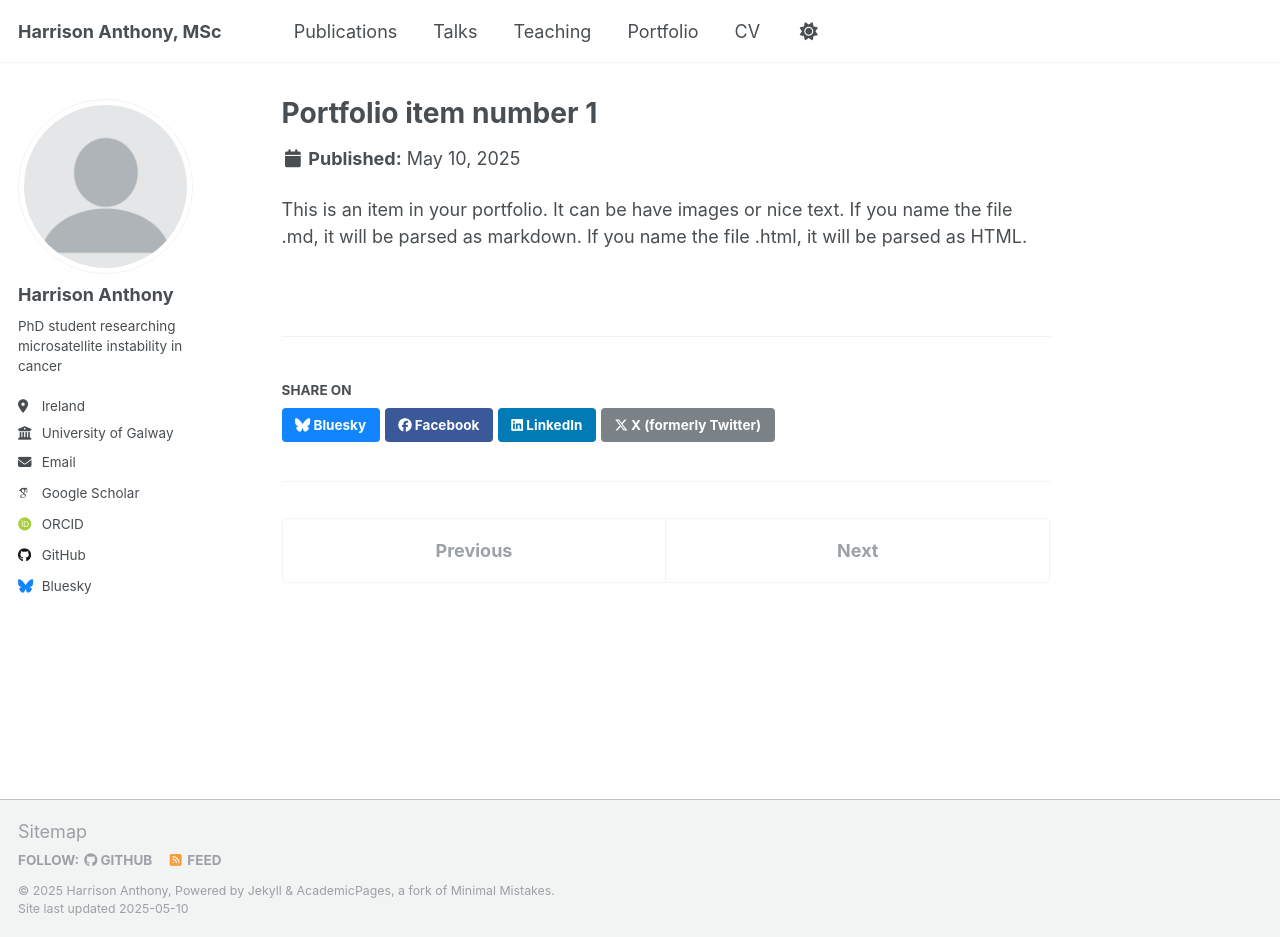
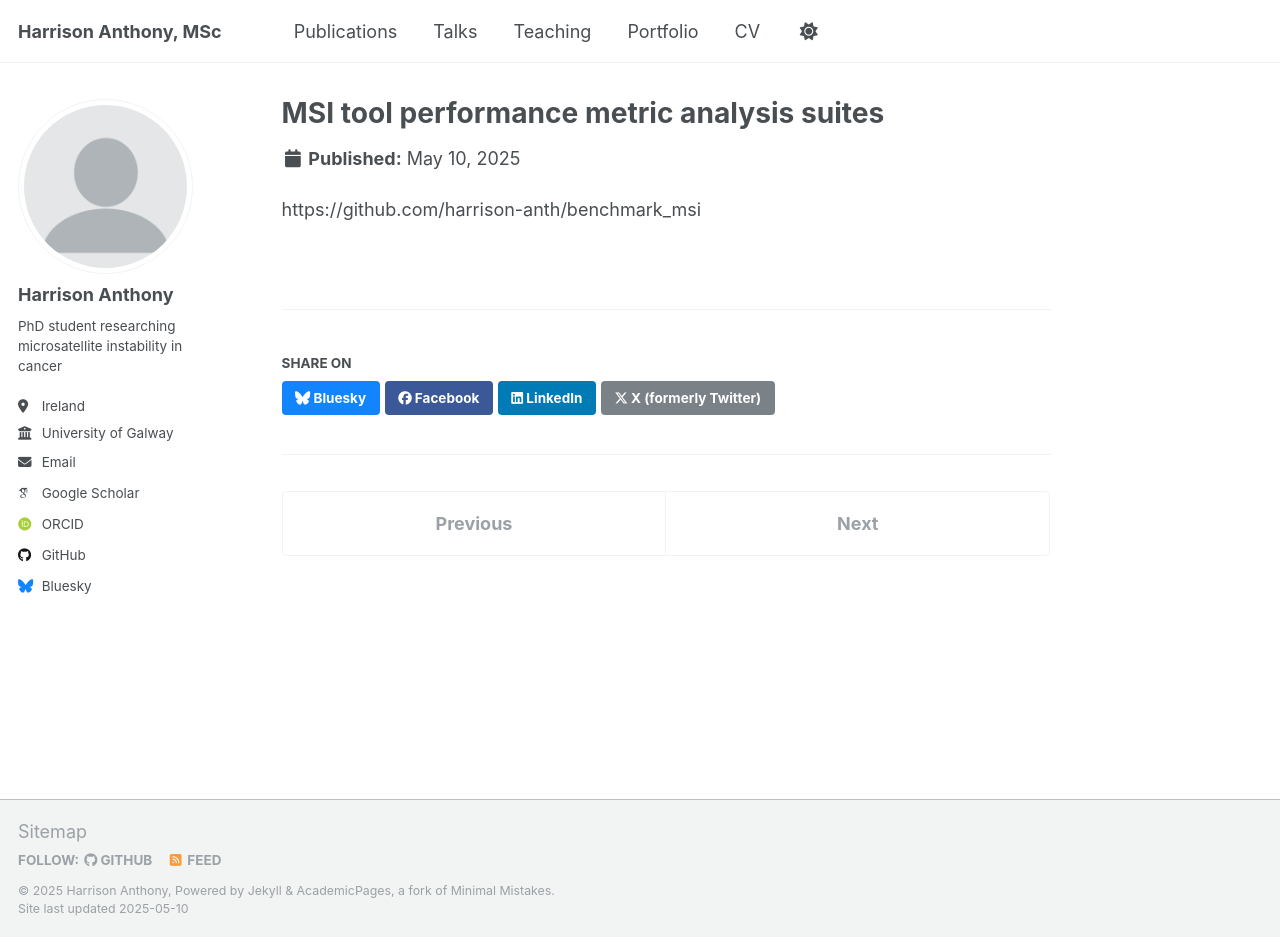
Before and after one commit to harrison-anth/harrison-anth.github.io, a Jekyll site: the page built from _portfolio/portfolio-1.md, in a window 1280 px wide and 937 px high. Built offline with Jekyll 4.4.1, drawn with Linux system fonts in a browser that asks for light colours; some web fonts are replaced.

Commit message:
adding portfolio object

```diff
--- a/_portfolio/portfolio-1.md
+++ b/_portfolio/portfolio-1.md
@@ -1,7 +1,8 @@
 ---
-title: "Portfolio item number 1"
-excerpt: "Short description of portfolio item number 1<br/><img src='/images/500x300.png'>"
+title: "MSI tool performance metric analysis suites"
+excerpt: "A suite of different tools used to detect microsatellite instability in next-generation sequencing data,
+and the necessary code to benchmark them. <br/><imgsrc='/images/benchmark_portfolio_pic.jpg'>"
 collection: portfolio
 ---
 
-This is an item in your portfolio. It can be have images or nice text. If you name the file .md, it will be parsed as markdown. If you name the file .html, it will be parsed as HTML.
+https://github.com/harrison-anth/benchmark_msi
```
Also changed, not shown: images/benchmark_portfolio_pic.jpeg (added).
